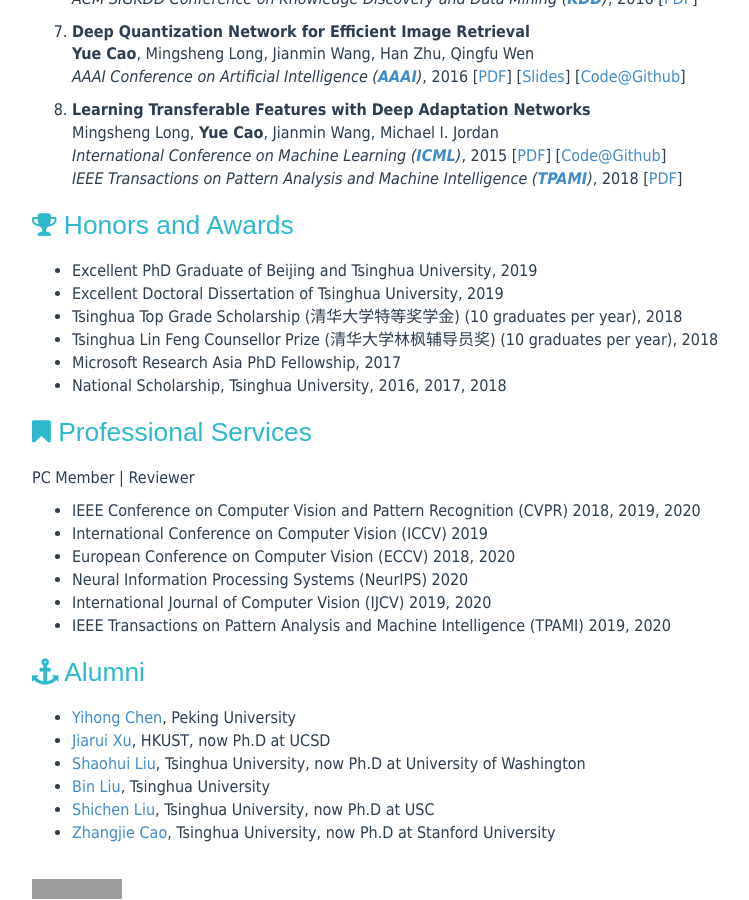
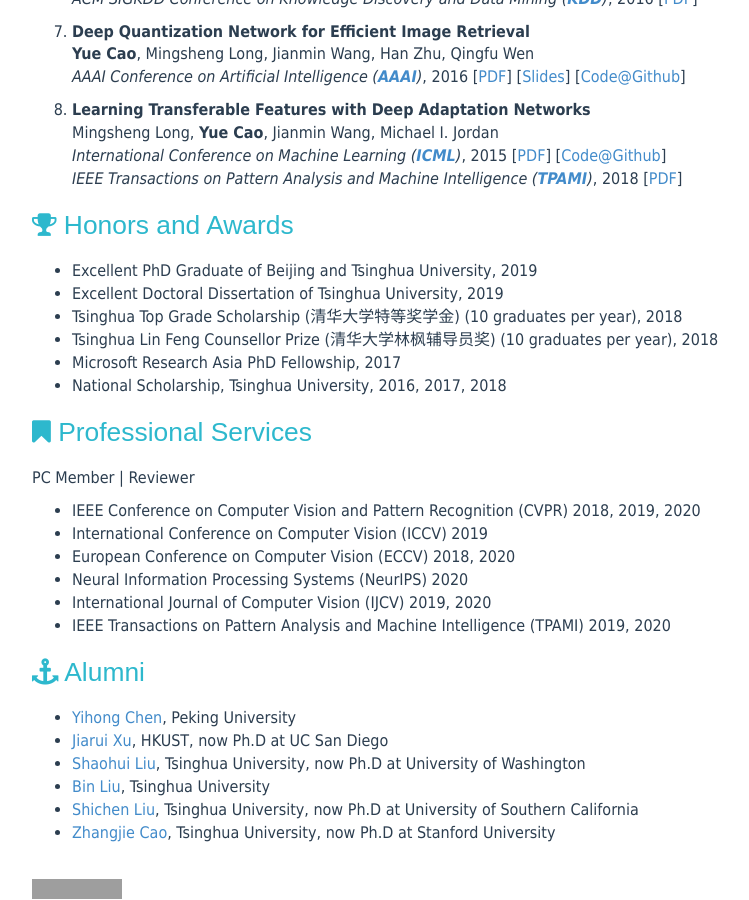
Before and after one commit to caoyue10/caoyue10.github.io, a Jekyll site: the page built from index.html, in a window 1280 px wide and 900 px high, scrolled down 1230 px. Shown: the whole window, without its empty margins (138-887 px from the left). Built offline with Jekyll 4.4.1, drawn with Linux system fonts in a browser that asks for light colours; the list of posts is cut into pages by our own code; grey boxes are pictures that could not be loaded.

Commit message:
Update index.html

```diff
--- a/index.html
+++ b/index.html
@@ -146,10 +146,10 @@ tagline:
 	<p>
 	<ul>
             <li><a href="https://scalsol.github.io/">Yihong Chen</a>, Peking University</li>
-            <li><a href="http://jerryxu.net/">Jiarui Xu</a>, HKUST, now Ph.D at UCSD</li>
+            <li><a href="http://jerryxu.net/">Jiarui Xu</a>, HKUST, now Ph.D at UC San Diego</li>
             <li><a href="http://b1ueber2y.me/">Shaohui Liu</a>, Tsinghua University, now Ph.D at University of Washington</li>
             <li><a href="https://scholar.google.com/citations?user=-RYlJvYAAAAJ&hl=zh-CN">Bin Liu</a>, Tsinghua University</li>
-            <li><a href="https://shichenliu.github.io/">Shichen Liu</a>, Tsinghua University, now Ph.D at USC</li>
+            <li><a href="https://shichenliu.github.io/">Shichen Liu</a>, Tsinghua University, now Ph.D at University of Southern California</li>
             <li><a href="https://caozhangjie.github.io/">Zhangjie Cao</a>, Tsinghua University, now Ph.D at Stanford University</li>
 	</ul>
 	</p>
```
